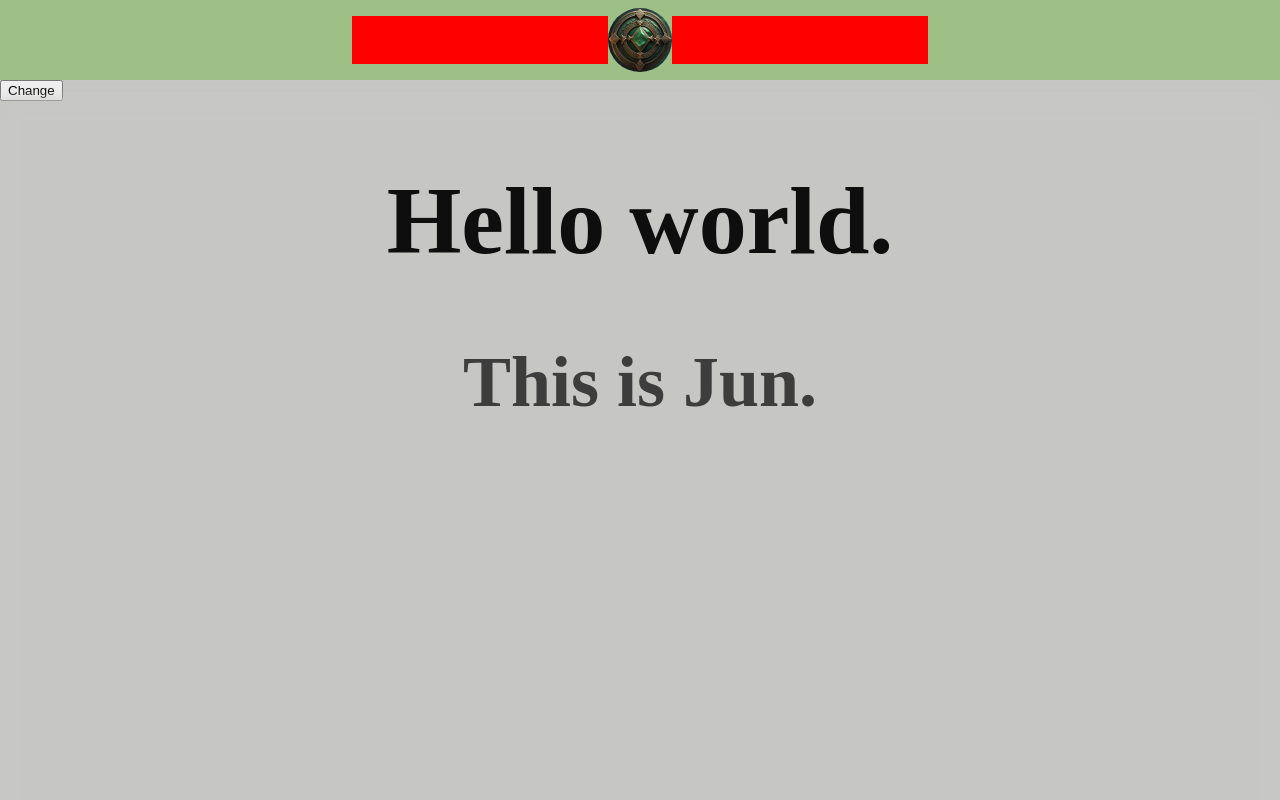
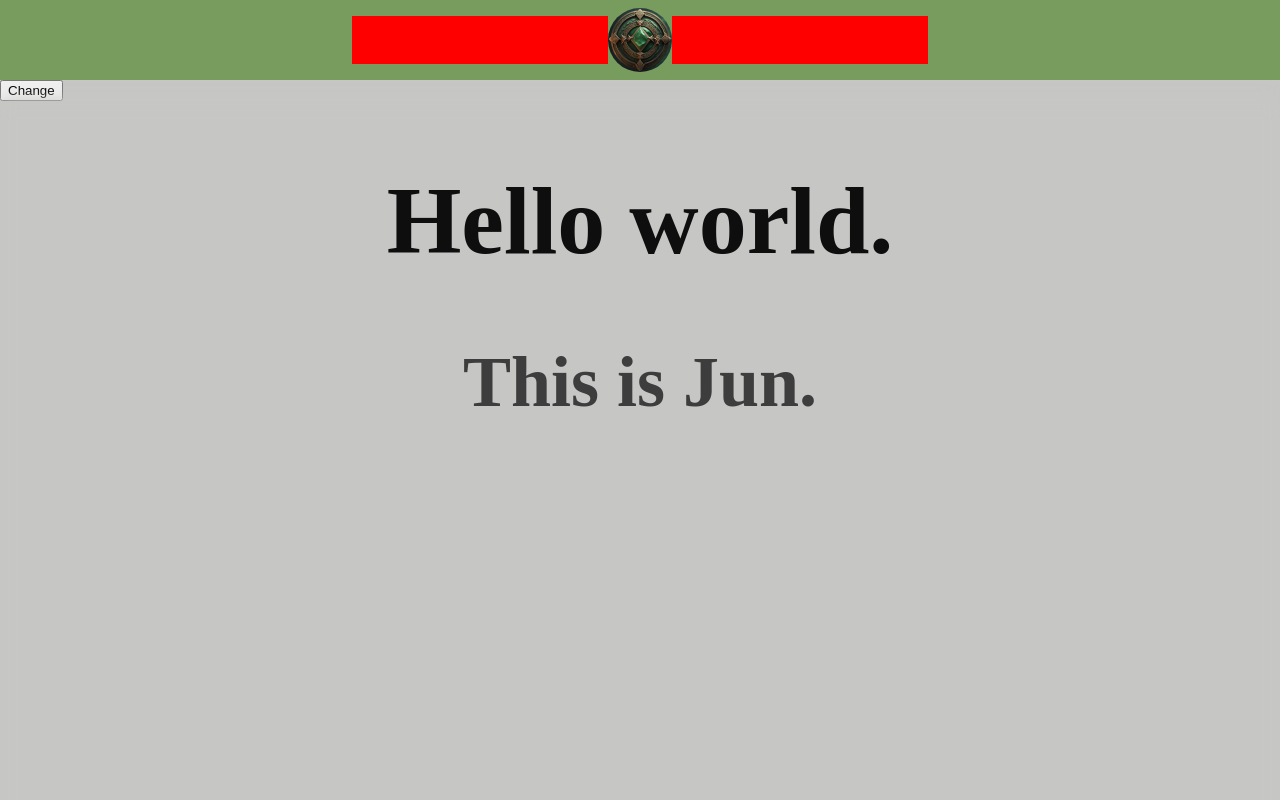
Before and after one commit to junlqu/my-website, a Next.js app in the folder src/: page / in a window 1280 px wide. Shown: the top 800 px of the page. Built offline with nearby package versions, Linux system fonts and the light colour scheme.

Commit message:
feat: updated design choices

```diff
--- a/src/style/base/_base.scss
+++ b/src/style/base/_base.scss
@@ -14,7 +14,7 @@ header {
     z-index: 100;
 
     @include themed() {
-        background: c(p2);
+        background: c(p3);
     }
 }
 
--- a/src/style/pages/_index.scss
+++ b/src/style/pages/_index.scss
@@ -56,7 +56,7 @@
     }
 
     @include themed() {
-        background: c(a);
+        background: c(p3);
         opacity: 1;
     }
 }
```
